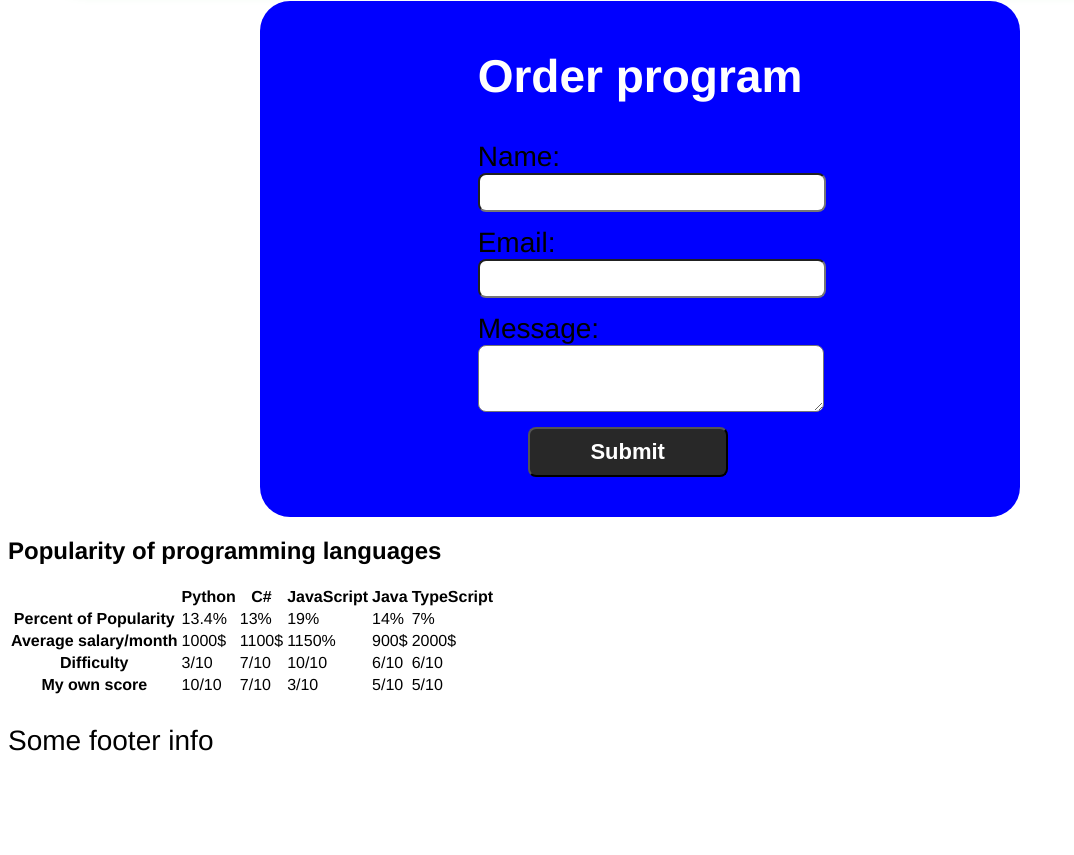
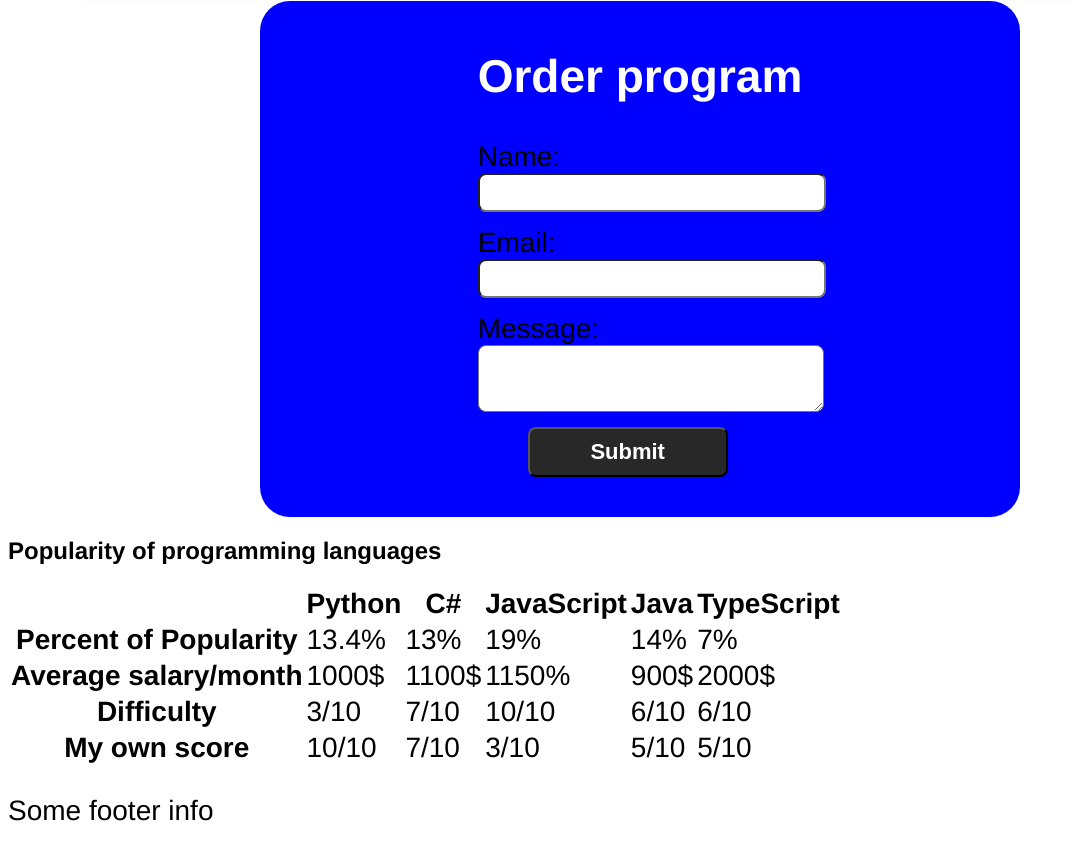
Before and after one commit to Unionc0de/HTML, a plain HTML site: page index.html in a window 1280 px wide. Shown: the part 2388-3243 px from the top of the page, without its empty margins (0-1074 px from the left). Before the commit the page ends 3173 px from the top, so only its background shows below. Drawn offline with Linux system fonts and the light colour scheme.

Commit message:
Update styles.css

```diff
--- a/styles.css
+++ b/styles.css
@@ -449,6 +449,11 @@ input, textarea {
     border-radius: 8px;
 }
 
+.table{
+    font-size: 28px;
+    justify-content: center;
+}
+
 .footer{
 
 }
```
